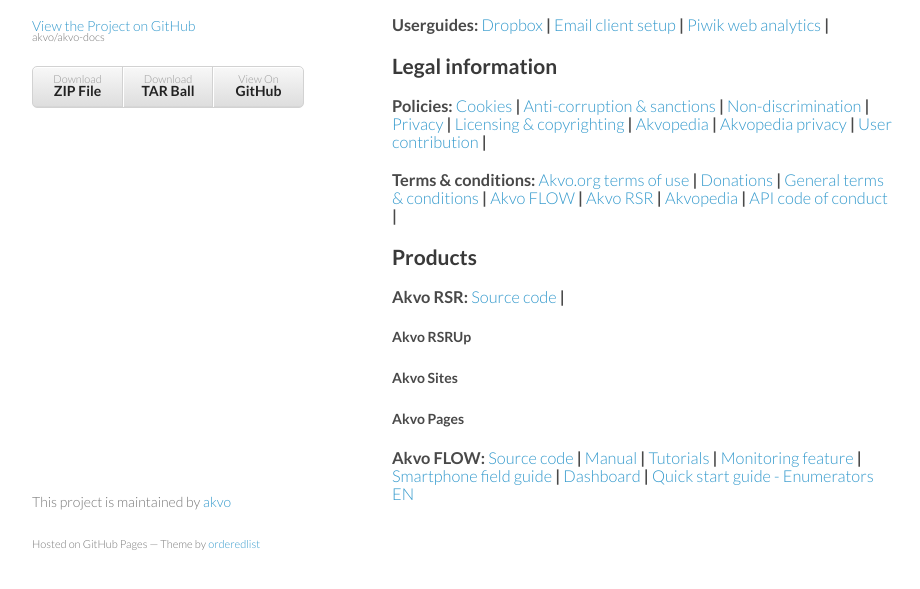
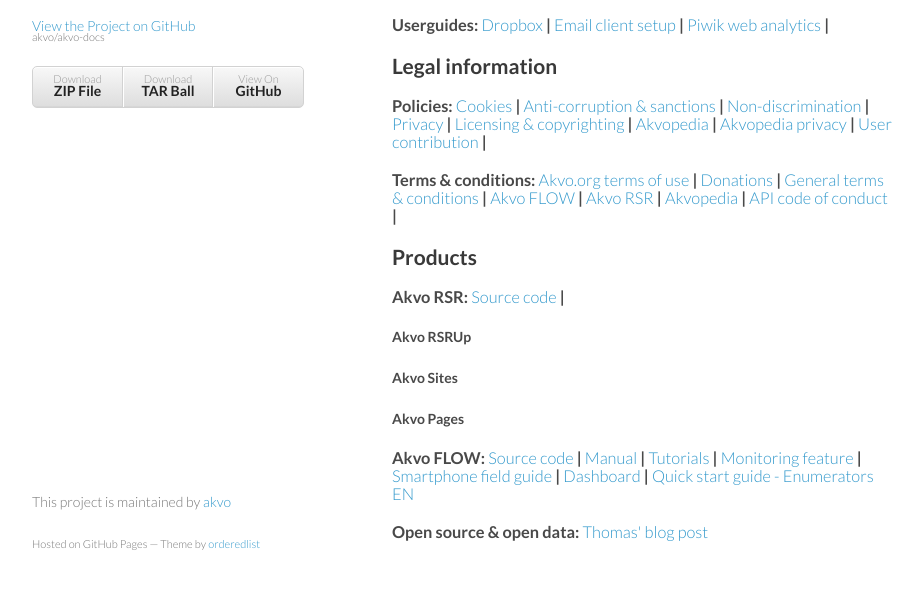
Before and after one commit to akvo/akvo-docs, a plain HTML site: page index.html in a window 1280 px wide. Shown: the part 177-766 px from the top of the page, without its empty margins (178-1098 px from the left). Drawn offline with Linux system fonts and the light colour scheme.

Commit message:
Create gh-pages branch via GitHub

```diff
--- a/index.html
+++ b/index.html
@@ -66,6 +66,10 @@
 <h3>
 <a name="akvo-flow--source-code--manual--tutorials--monitoring-feature--smartphone-field-guide--dashboard--quick-start-guide---enumerators-en" class="anchor" href="#akvo-flow--source-code--manual--tutorials--monitoring-feature--smartphone-field-guide--dashboard--quick-start-guide---enumerators-en"><span class="octicon octicon-link"></span></a>Akvo FLOW:  <a href="https://github.com/akvo/akvo-flow">Source code</a> | <a href="https://flow.readthedocs.org/en/latest/index.html">Manual</a> | <a href="https://flow.readthedocs.org/en/latest/docs/tutorials.html">Tutorials</a> | <a href="https://github.com/akvo/akvo-product-design/blob/master/FLOW/Features/1-MonitoringFeatures/FunctionalDesign/MonitoringFeatures.md">Monitoring feature</a> | <a href="http://flowhelp.akvo.org/kb/flow-support-documentation/smartphone-field-guide">Smartphone field guide</a> | <a href="http://flow.readthedocs.org/en/latest/docs/topic/dashboard.html">Dashboard</a> | <a href="https://www.dropbox.com/s/4ha28qwn79aw08z/Quick%20start%20guide%20-%20Enumerators-Aug2013.pdf?dl=0">Quick start guide - Enumerators EN</a>
 </h3>
+
+<h3>
+<a name="open-source--open-data--thomas-blog-post" class="anchor" href="#open-source--open-data--thomas-blog-post"><span class="octicon octicon-link"></span></a>Open source &amp; open data:  <a href="http://akvo.org/blog/open-data-content-and-software-at-akvo/">Thomas' blog post</a>
+</h3>
       </section>
       <footer>
         <p>This project is maintained by <a href="https://github.com/akvo">akvo</a></p>
```
Also changed, not shown: params.json (+1 -1 lines).
